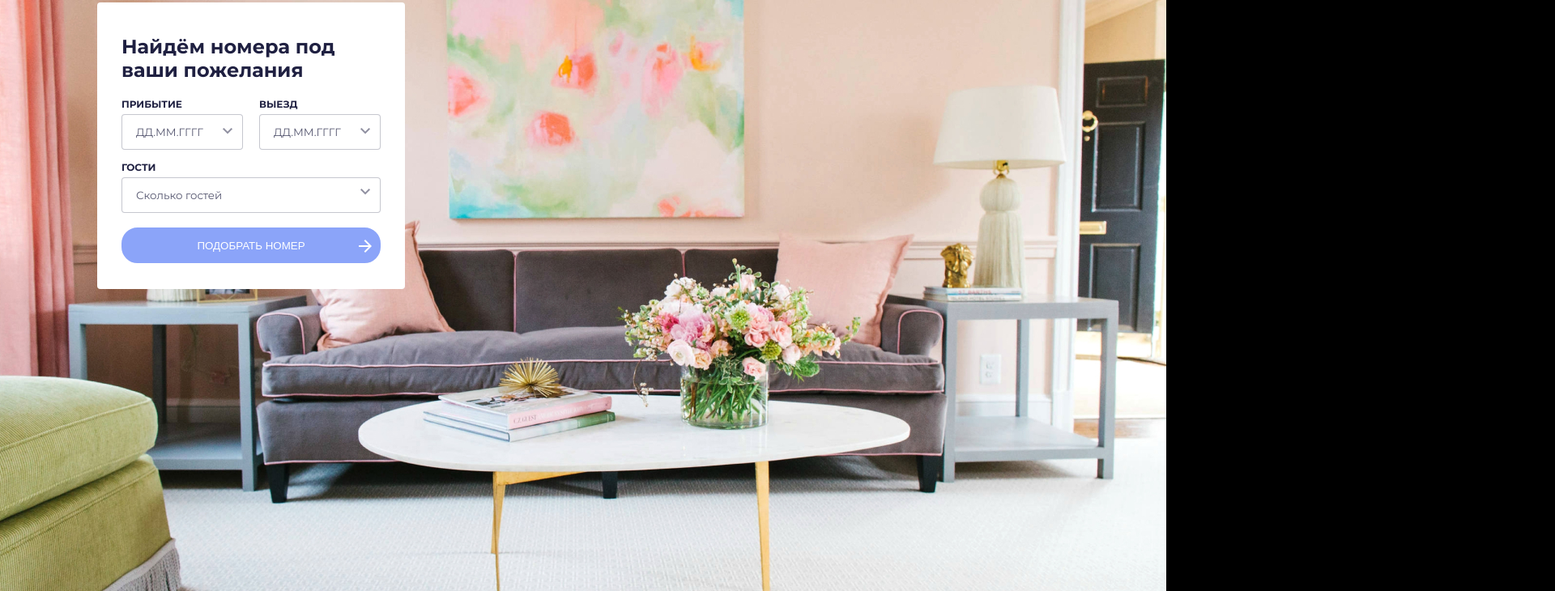
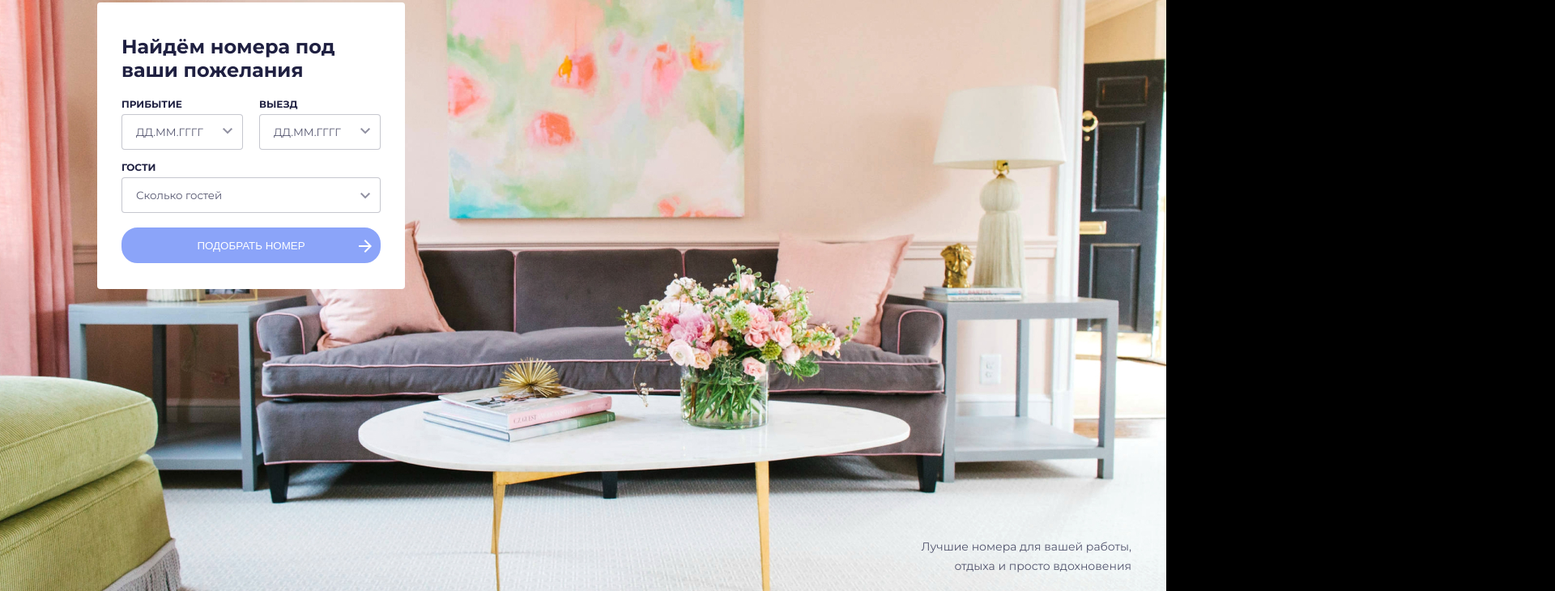
Before and after one commit to Sledge777/Site_toxin, a plain HTML site: page index.html in a window 1280 px wide. Shown: the part 167-897 px from the top of the page at 81% size, 1920 px wide, since content can reach past the window. Drawn offline with nearby package versions, Linux system fonts and the light colour scheme.

Commit message:
visual part is done

```diff
--- a/index.html
+++ b/index.html
@@ -81,6 +81,9 @@
                     <button  type="submit" class="btn"><span class="material-symbols-outlined">arrow_forward</span></button>
                 </form>
             </div>
+        </div>
+        <div class="text_box">
+            <p class="text">Лучшие номера для вашей работы, отдыха и просто вдохновения</p>
         </div>
 
     </main>
--- a/main.css
+++ b/main.css
@@ -102,6 +102,19 @@ footer {
     font-size: 14px;
     line-height: 24px;
     color:rgba(31, 32, 65, 0.75);
+    margin: 0;
+    padding: 0;
+}
+.text_box {
+    height: 48px;
+    width:100%;
+    text-align: right;
+    position: absolute;
+    margin-top: 760px;
+    margin-left: 1100px;
+}
+.text_box .text{
+    width: 297px;
 }
 .first_box {
     width: 260px;
@@ -143,7 +156,6 @@ footer {
 .mail {
     width: 260px;
     height: 100%;
-
 }
 .mail_button {
     width: 260px;
@@ -268,8 +280,7 @@ form{
     width: 320px;
 }
 #marg .btn {
-    margin: 24px 15px;
-
+    margin: 29px 15px;
 }
 #number .second_button {
     width: 320px;
@@ -283,10 +294,6 @@ form{
 #number .material-symbols-outlined{
     color: #FFFFFF;
 }
-#number {
-
-
-}
 .box_card .paragraph {
     margin-bottom: 5px;
 }
```
